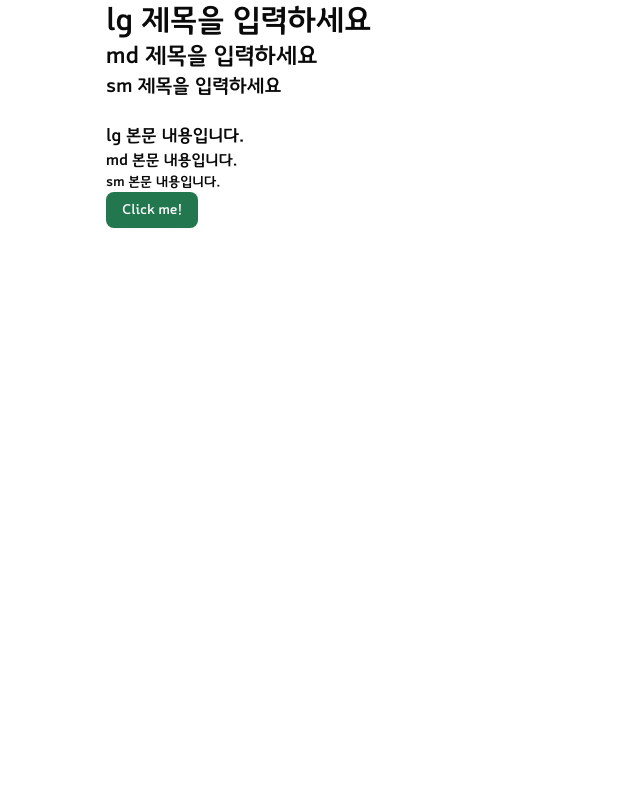
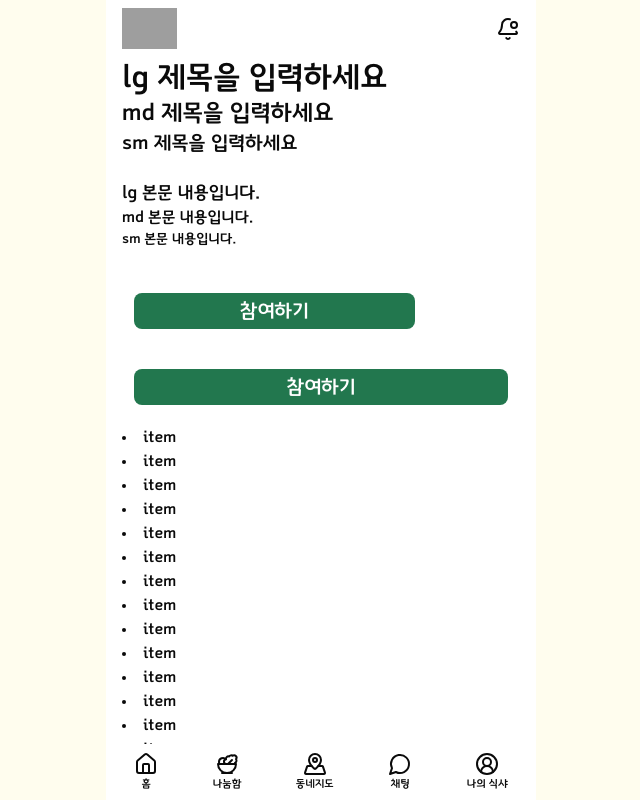
Before and after one commit to FRONT-END-BOOTCAMP-PLUS-4/sik-share, a Next.js app: page / in a window 1280 px wide. Shown: the top 800 px of the page, without its empty margins (319-959 px from the left). Built offline with nearby package versions, Linux system fonts and the light colour scheme; grey boxes are pictures that could not be loaded.

Commit message:
style: 공통 컴포넌트 구성 및 CSS Safe Area(iOS) 설정

```diff
--- a/app/globals.css
+++ b/app/globals.css
@@ -103,6 +103,9 @@
 
   /* size */
   --space-mobileMax: 430px;
+  --h-header: 30px;
+  --h-footer: 30px;
+  --space-footer: 30px;
 
   /* color */
   --primary: #22774e;
@@ -135,6 +138,21 @@
   --lh-20: 20px;
   --lh-18: 18px;
   --lh-16: 16px;
+
+  /* Safe Area Insets */
+  --safe-top:    env(safe-area-inset-top)    constant(safe-area-inset-top);
+  --safe-right:  env(safe-area-inset-right)  constant(safe-area-inset-right);
+  --safe-bottom: env(safe-area-inset-bottom) constant(safe-area-inset-bottom);
+  --safe-left:   env(safe-area-inset-left)   constant(safe-area-inset-left);
+}
+
+.safe-container {
+  width: 100%;
+  max-width: var(--space-mobileMax);
+  padding-top: var(--safe-top);
+  padding-right: var(--safe-right);
+  padding-bottom: var(--safe-bottom);
+  padding-left: var(--safe-left);
 }
 
 .dark {
@@ -182,6 +200,7 @@
 
 body {
   font-family: "GyeonggiTitle", sans-serif;
+  background: var(--light-green-50);
 }
 
 /* font style */
@@ -226,3 +245,8 @@ body {
   font-size: var(--fs-11);
   line-height: var(--lh-16);
 }
+.button-20 {
+  color: white;
+  font-size: var(--fs-20);
+  line-height: var(--lh-20);
+}
--- a/app/layout.tsx
+++ b/app/layout.tsx
@@ -1,9 +1,11 @@
 import type { Metadata } from "next";
 import "./globals.css";
+import Header from "@/components/common/Header";
+import Footer from "@/components/common/Footer";
 
 export const metadata: Metadata = {
-	title: "🍚 함께 나누는 따뜻한 식생활",
-	description: "Generated by create next app",
+	title: "함께 나누는 따뜻한 식생활",
+	description: "식샤와 함께 나누어봐요",
 };
 
 export default function RootLayout({
@@ -12,10 +14,12 @@ export default function RootLayout({
 	children: React.ReactNode;
 }>) {
 	return (
-		<html lang="en">
+		<html lang="ko">
 			<body>
-				<div className="w-full mx-auto max-w-[var(--space-mobileMax)]">
-					{children}
+				<div className="safe-container w-full min-h-screen mx-auto max-w-[var(--space-mobileMax)] bg-white border-zinc-400">
+					<Header />
+					<div className="px-4">{children}</div>
+					<Footer />
 				</div>
 			</body>
 		</html>
--- a/app/page.tsx
+++ b/app/page.tsx
@@ -13,7 +13,18 @@ export default function Home() {
 			<p className="body-md">md 본문 내용입니다.</p>
 			<p className="body-sm">sm 본문 내용입니다.</p>
 
-			<Button>Click me!</Button>
+			<br />
+
+			<div className="flex px-3 py-5">
+				<Button variant="joinBtn">참여하기</Button>
+			</div>
+			<div className="px-3 py-5">
+				<Button variant="joinFullBtn">참여하기</Button>
+			</div>
+
+			{Array.from({ length: 50 }, (_, idx) => (
+				<li key={idx}>item</li>
+			))}
 		</>
 	);
 }
--- /dev/null
+++ b/components/common/Footer.tsx
@@ -0,0 +1,30 @@
+import {
+	House,
+	Salad,
+	MapPinned,
+	MessageCircle,
+	CircleUserRound,
+} from "lucide-react";
+
+const navItems = [
+	{ Icon: House, label: "홈" },
+	{ Icon: Salad, label: "나눔함" },
+	{ Icon: MapPinned, label: "동네지도" },
+	{ Icon: MessageCircle, label: "채팅" },
+	{ Icon: CircleUserRound, label: "나의 식샤" },
+] as const;
+
+export default function Footer() {
+	return (
+		<footer className="z-10 fixed bottom-0 left-1/2 transform -translate-x-1/2 w-[var(--space-mobileMax)] flex justify-between items-center bg-white min-h-[var(--space-header)] px-4 py-2">
+			<ul className="w-full flex justify-around items-center gap-[var(--space-footer)]">
+				{navItems.map(({ Icon, label }) => (
+					<li key={label} className="flex flex-col items-center cursor-pointer">
+						<Icon />
+						<p className="label-11">{label}</p>
+					</li>
+				))}
+			</ul>
+		</footer>
+	);
+}
--- a/components/common/Header.tsx
+++ b/components/common/Header.tsx
@@ -0,0 +1,11 @@
+import { Bell, BellDot } from "lucide-react";
+import Image from "next/image";
+
+export default function Header() {
+	return (
+		<header className="z-10 sticky top-0 flex justify-between items-center bg-white min-h-[var(--h-header)] px-4 py-2">
+			<Image src="/assets/logo.png" alt="logo" width={55} height={36} />
+			<BellDot className="cursor-pointer" />
+		</header>
+	);
+}
--- a/components/ui/button.tsx
+++ b/components/ui/button.tsx
@@ -1,8 +1,8 @@
-import type * as React from "react"
-import { Slot } from "@radix-ui/react-slot"
-import { cva, type VariantProps } from "class-variance-authority"
+import type * as React from "react";
+import { Slot } from "@radix-ui/react-slot";
+import { cva, type VariantProps } from "class-variance-authority";
 
-import { cn } from "@/lib/utils"
+import { cn } from "@/lib/utils";
 
 const buttonVariants = cva(
 	"inline-flex items-center justify-center gap-2 whitespace-nowrap rounded-md text-sm font-medium transition-all disabled:pointer-events-none disabled:opacity-50 [&_svg]:pointer-events-none [&_svg:not([class*='size-'])]:size-4 shrink-0 [&_svg]:shrink-0 outline-none focus-visible:border-ring focus-visible:ring-ring/50 focus-visible:ring-[3px] aria-invalid:ring-destructive/20 dark:aria-invalid:ring-destructive/40 aria-invalid:border-destructive",
@@ -19,7 +19,10 @@ const buttonVariants = cva(
 					"bg-secondary text-secondary-foreground shadow-xs hover:bg-secondary/80",
 				ghost:
 					"hover:bg-accent hover:text-accent-foreground dark:hover:bg-accent/50",
-        link: "text-primary underline-offset-4 hover:underline",
+				joinBtn:
+					"bg-primary w-3/4 button-20 hover:bg-primary/90 cursor-pointer",
+				joinFullBtn:
+					"bg-primary w-full button-20 hover:bg-primary/90 cursor-pointer",
 			},
 			size: {
 				default: "h-9 px-4 py-2 has-[>svg]:px-3",
@@ -32,8 +35,8 @@ const buttonVariants = cva(
 			variant: "default",
 			size: "default",
 		},
-  }
-)
+	},
+);
 
 function Button({
 	className,
@@ -43,9 +46,9 @@ function Button({
 	...props
 }: React.ComponentProps<"button"> &
 	VariantProps<typeof buttonVariants> & {
-    asChild?: boolean
+		asChild?: boolean;
 	}) {
-  const Comp = asChild ? Slot : "button"
+	const Comp = asChild ? Slot : "button";
 
 	return (
 		<Comp
@@ -53,7 +56,7 @@ function Button({
 			className={cn(buttonVariants({ variant, size, className }))}
 			{...props}
 		/>
-  )
+	);
 }
 
-export { Button, buttonVariants }
+export { Button, buttonVariants };
```
Lines whose indentation alone changed are shown as unchanged.
